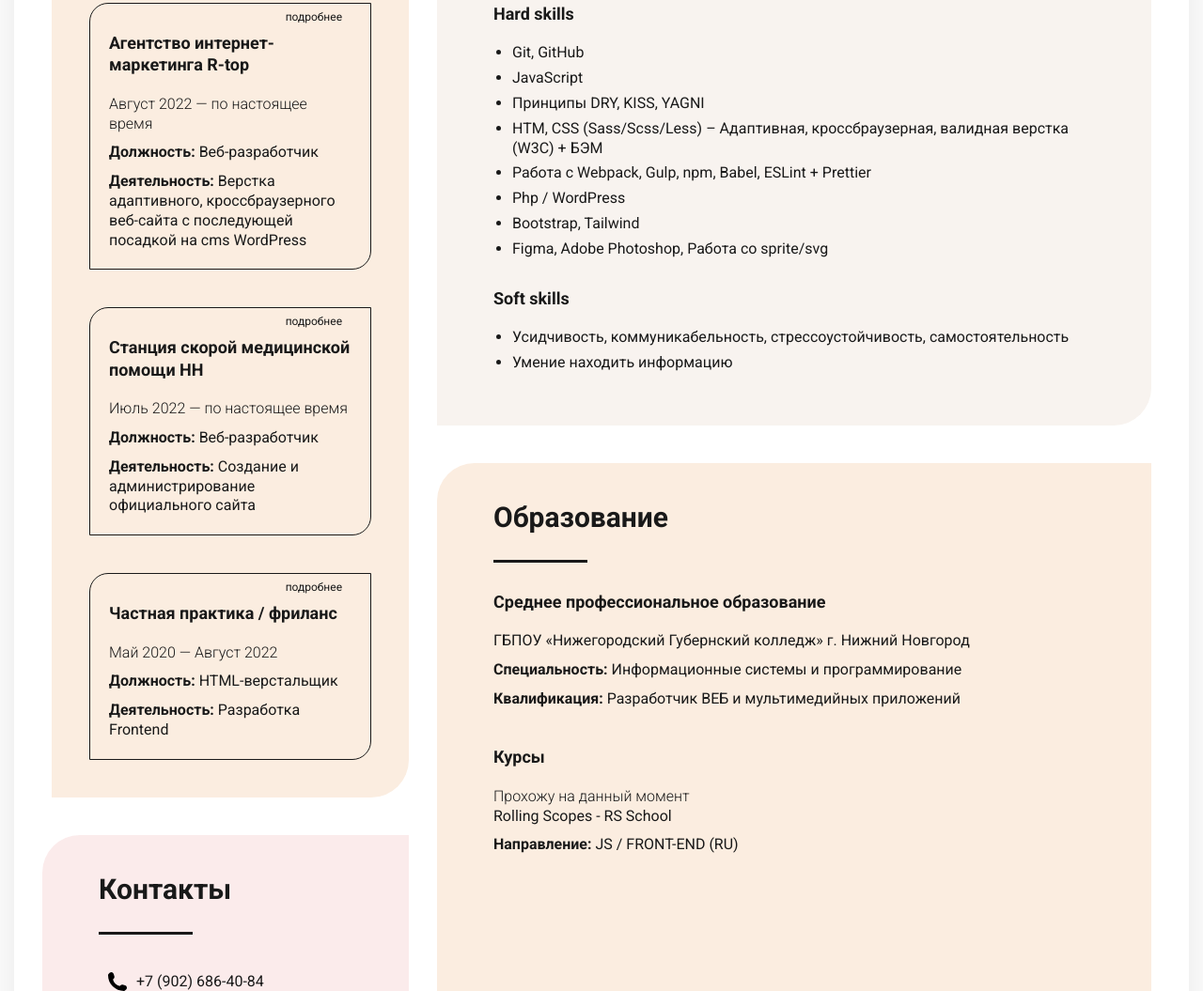
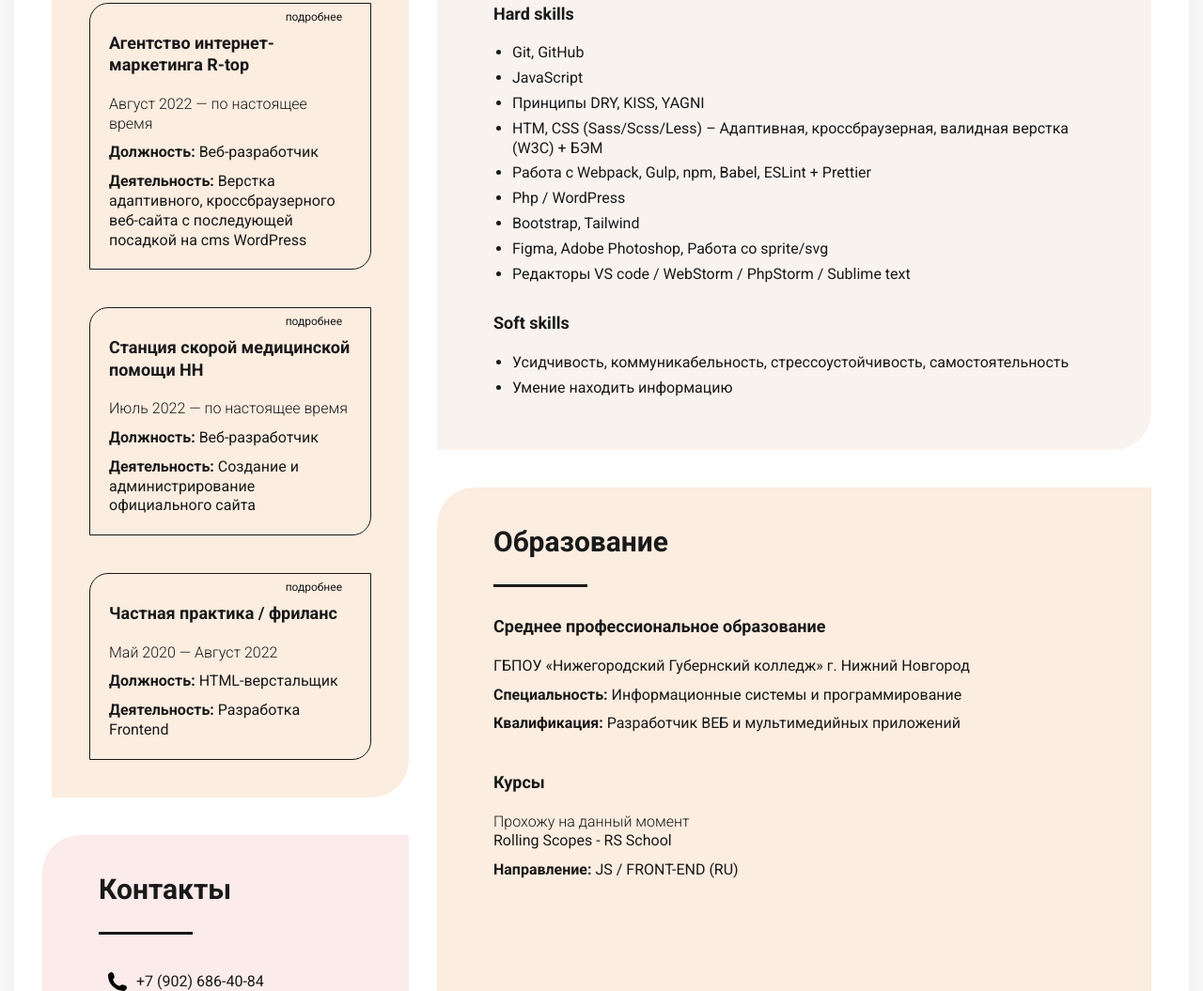
Before and after one commit to Eugene-Maikov/main-cv, a plain HTML site: page index.html in a window 1280 px wide. Shown: the part 818-1873 px from the top of the page at 94% size. Drawn offline with Linux system fonts and the light colour scheme.

Commit message:
fix: skills__item

```diff
--- a/index.html
+++ b/index.html
@@ -109,6 +109,7 @@
                                 <li class="skills__item">Php / WordPress</li>
                                 <li class="skills__item">Bootstrap, Tailwind</li>
                                 <li class="skills__item">Figma, Adobe Photoshop, Работа со sprite/svg</li>
+                                <li class="skills__item">Редакторы VS code / WebStorm / PhpStorm / Sublime text </li>
                             </ul>
                             <div class="type">Soft skills</div>
                             <ul class="skills__list">
```
